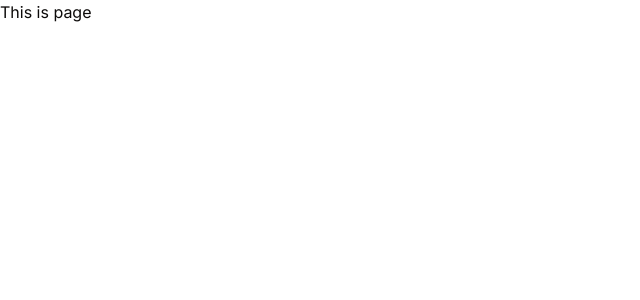
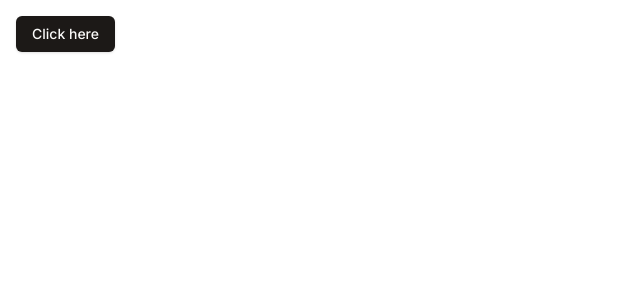
Before and after one commit to abrehan2/Next-Ecom-Admin, a Next.js app: page / in a window 1280 px wide. Shown: the top 300 px of the page, without its empty margins (0-640 px from the left). Built offline with nearby package versions, Linux system fonts and the light colour scheme.

Commit message:
Chore: Added a middleware and an env file

```diff
--- /dev/null
+++ b/app/(root)/page.tsx
@@ -0,0 +1,10 @@
+// IMPORTS -
+import { Button } from "@/components/ui/button";
+
+export default function Home() {
+  return <div className="p-4">
+    <Button variant={"default"}>
+      Click here
+    </Button>
+  </div>
+}
--- a/app/globals.css
+++ b/app/globals.css
@@ -1,6 +1,20 @@
 @tailwind base;
 @tailwind components;
 @tailwind utilities;
+
+*,
+*::before,
+*::after {
+  margin: 0;
+  padding: 0;
+  box-sizing: border-box;
+}
+
+html,
+body,
+:root {
+  height: 100%;
+}
 
 @layer base {
   :root {
--- a/app/layout.tsx
+++ b/app/layout.tsx
@@ -1,6 +1,10 @@
+// IMPORTS -
 import type { Metadata } from "next";
 import { Inter } from "next/font/google";
 import "./globals.css";
+
+// PACKAGES -
+import { ClerkProvider } from "@clerk/nextjs";
 
 const inter = Inter({ subsets: ["latin"] });
 
@@ -15,8 +19,12 @@
   children: React.ReactNode;
 }>) {
   return (
-    <html lang="en">
-      <body className={inter.className}>{children}</body>
-    </html>
+    <ClerkProvider>
+      <html lang="en">
+        <body className={inter.className}>{children}</body>
+      </html>
+    </ClerkProvider>
   );
 }
+
+// 28:00
--- a/app/page.tsx
+++ /dev/null
@@ -1,3 +0,0 @@
-export default function Home() {
-  return <p>This is page</p>;
-}
--- /dev/null
+++ b/components/ui/button.tsx
@@ -0,0 +1,57 @@
+import * as React from "react"
+import { Slot } from "@radix-ui/react-slot"
+import { cva, type VariantProps } from "class-variance-authority"
+
+import { cn } from "@/lib/utils"
+
+const buttonVariants = cva(
+  "inline-flex items-center justify-center whitespace-nowrap rounded-md text-sm font-medium transition-colors focus-visible:outline-none focus-visible:ring-1 focus-visible:ring-ring disabled:pointer-events-none disabled:opacity-50",
+  {
+    variants: {
+      variant: {
+        default:
+          "bg-primary text-primary-foreground shadow hover:bg-primary/90",
+        destructive:
+          "bg-destructive text-destructive-foreground shadow-sm hover:bg-destructive/90",
+        outline:
+          "border border-input bg-background shadow-sm hover:bg-accent hover:text-accent-foreground",
+        secondary:
+          "bg-secondary text-secondary-foreground shadow-sm hover:bg-secondary/80",
+        ghost: "hover:bg-accent hover:text-accent-foreground",
+        link: "text-primary underline-offset-4 hover:underline",
+      },
+      size: {
+        default: "h-9 px-4 py-2",
+        sm: "h-8 rounded-md px-3 text-xs",
+        lg: "h-10 rounded-md px-8",
+        icon: "h-9 w-9",
+      },
+    },
+    defaultVariants: {
+      variant: "default",
+      size: "default",
+    },
+  }
+)
+
+export interface ButtonProps
+  extends React.ButtonHTMLAttributes<HTMLButtonElement>,
+    VariantProps<typeof buttonVariants> {
+  asChild?: boolean
+}
+
+const Button = React.forwardRef<HTMLButtonElement, ButtonProps>(
+  ({ className, variant, size, asChild = false, ...props }, ref) => {
+    const Comp = asChild ? Slot : "button"
+    return (
+      <Comp
+        className={cn(buttonVariants({ variant, size, className }))}
+        ref={ref}
+        {...props}
+      />
+    )
+  }
+)
+Button.displayName = "Button"
+
+export { Button, buttonVariants }
--- a/package.json
+++ b/package.json
@@ -9,7 +9,9 @@
     "lint": "next lint"
   },
   "dependencies": {
+    "@clerk/nextjs": "^4.29.7",
     "@radix-ui/react-icons": "^1.3.0",
+    "@radix-ui/react-slot": "^1.0.2",
     "class-variance-authority": "^0.7.0",
     "clsx": "^2.1.0",
     "next": "14.1.0",
```
Also changed, not shown: middleware.ts (added, +10 -0 lines), 2 other files (tests, documents, lock files or other folders).
